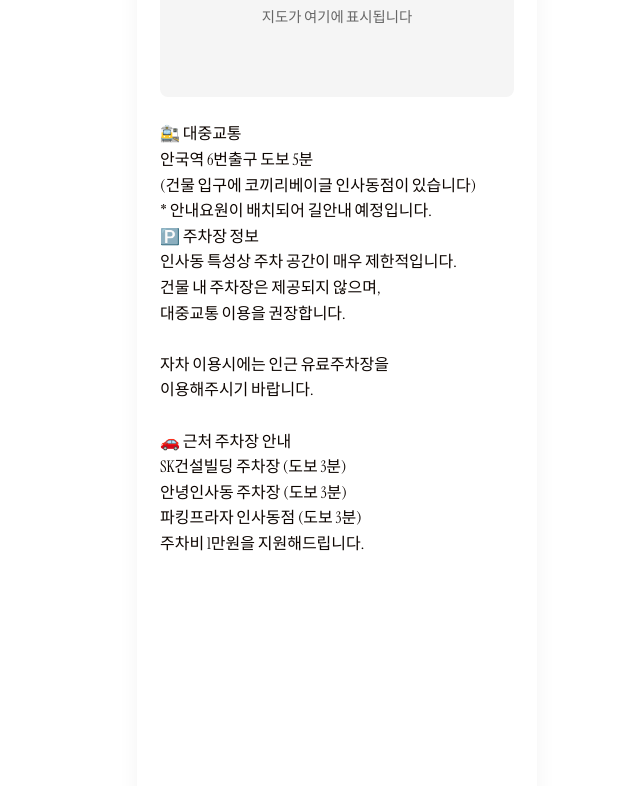
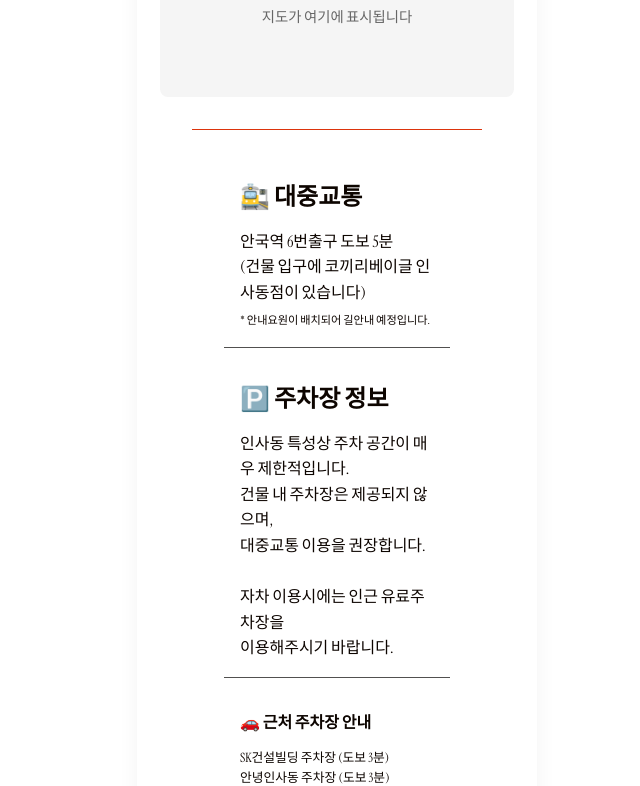
Before and after one commit to rowanna/wedding-invitation, a Vue app: page / in a window 1280 px wide. Shown: the part 3196-3982 px from the top of the page, without its empty margins (303-943 px from the left). Built offline with nearby package versions, Linux system fonts and the light colour scheme.

Commit message:
Style: Set locationsection style

```diff
--- a/src/components/wedding/LocationSection.vue
+++ b/src/components/wedding/LocationSection.vue
@@ -40,7 +40,8 @@
           </div>
         </div>
 
-        <div class="info-container">
+        <div class="way-info-container">
+          <div class="way-info-wrap">
             <h3>🚉 대중교통</h3>
             <p>
               안국역 6번출구 도보 5분 <br />
@@ -48,7 +49,7 @@
             </p>
             <span>* 안내요원이 배치되어 길안내 예정입니다.</span>
           </div>
-        <div class="info-container">
+          <div class="way-info-wrap">
             <h3>🅿️ 주차장 정보</h3>
             <p>
               인사동 특성상 주차 공간이 매우 제한적입니다.<br />
@@ -58,8 +59,8 @@
               자차 이용시에는 인근 유료주차장을<br />
               이용해주시기 바랍니다.
             </p>
-          <br />
-          <div class="small-info">
+          </div>
+          <div class="way-info-wrap">
             <h4>🚗 근처 주차장 안내</h4>
             <ul>
               <li>SK건설빌딩 주차장 (도보 3분)</li>
@@ -143,4 +144,37 @@ h2 {
   display: block;
   margin-bottom: 0.5rem;
 }
+
+.way-info-container {
+  margin: 2rem;
+  padding: 1rem;
+  border-top: 1px solid var(--color-red);
+  border-bottom: 1px solid var(--color-red);
+}
+.way-info-wrap {
+  border-bottom: 1px solid var(--color-secondary);
+  padding: 1rem;
+  margin: 1rem;
+}
+
+.way-info-wrap h3 {
+  font-size: 1.5rem;
+  font-weight: 700;
+  margin-bottom: 12px;
+}
+
+.way-info-wrap h4 {
+  font-size: 1rem;
+  font-weight: 700;
+  margin-bottom: 12px;
+}
+.way-info-wrap p {
+  font-weight: 500;
+}
+.way-info-wrap li {
+  font-size: 0.8rem;
+}
+.way-info-wrap span {
+  font-size: 0.7rem;
+}
 </style>
```
Lines whose indentation alone changed are shown as unchanged.
